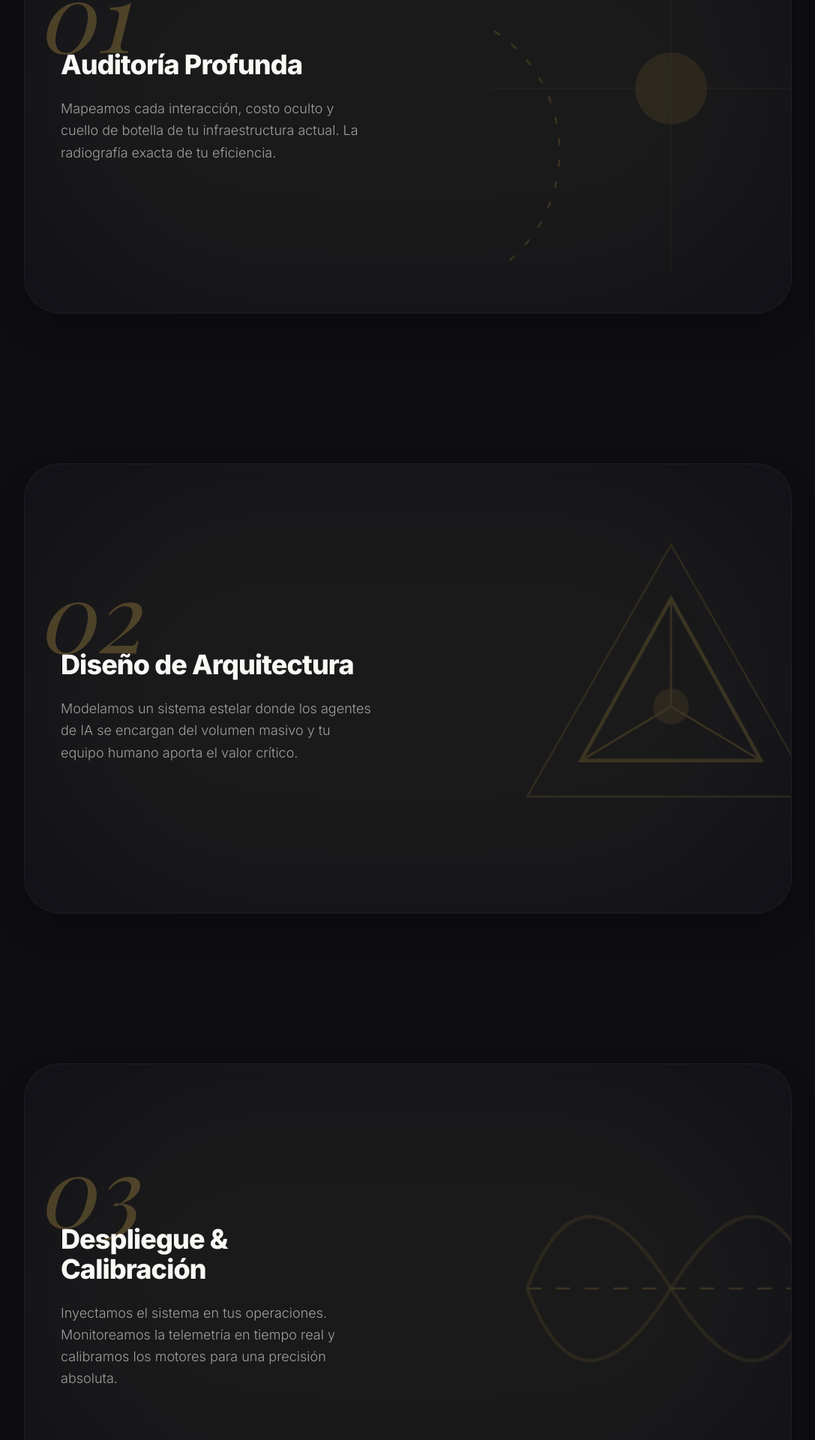
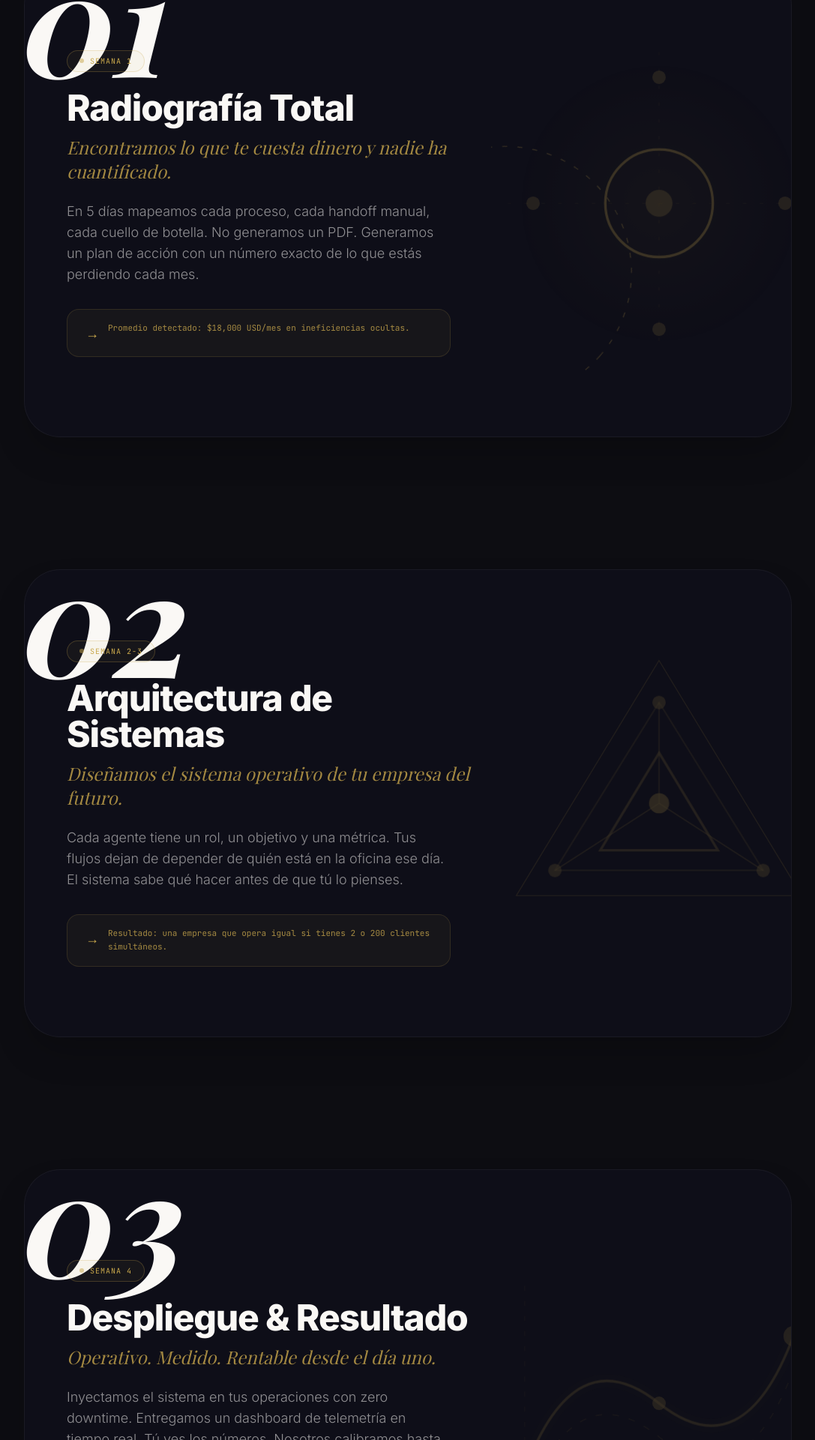
Before and after one commit to cygnusiaagency/landingpage, a React (Vite) app: page / in a window 1280 px wide. Shown: the part 3585-5505 px from the top of the page at 75% size, without its empty margins (96-1183 px from the left). Built offline with nearby package versions, Linux system fonts and the light colour scheme; a web font is replaced by a local one.

Commit message:
feat: aggressive copy + premium animations for src/components/Protocol.jsx

```diff
--- a/src/components/Protocol.jsx
+++ b/src/components/Protocol.jsx
@@ -3,6 +3,80 @@ import gsap from 'gsap';
 import { ScrollTrigger } from 'gsap/ScrollTrigger';
 
 gsap.registerPlugin(ScrollTrigger);
+
+const steps = [
+  {
+    id: '01',
+    tag: 'SEMANA 1',
+    title: 'Radiografía Total',
+    subtitle: 'Encontramos lo que te cuesta dinero y nadie ha cuantificado.',
+    desc: 'En 5 días mapeamos cada proceso, cada handoff manual, cada cuello de botella. No generamos un PDF. Generamos un plan de acción con un número exacto de lo que estás perdiendo cada mes.',
+    proof: 'Promedio detectado: $18,000 USD/mes en ineficiencias ocultas.',
+    svg: (
+      <svg viewBox="0 0 200 200" className="w-full h-full text-champagne">
+        <defs>
+          <radialGradient id="g1" cx="50%" cy="50%" r="50%">
+            <stop offset="0%" stopColor="currentColor" stopOpacity="0.15" />
+            <stop offset="100%" stopColor="currentColor" stopOpacity="0" />
+          </radialGradient>
+        </defs>
+        <circle cx="100" cy="100" r="90" fill="url(#g1)" />
+        <circle cx="100" cy="100" r="75" fill="none" stroke="currentColor" strokeWidth="0.5" strokeDasharray="3 6" className="animate-[spin_60s_linear_infinite]" />
+        <circle cx="100" cy="100" r="55" fill="none" stroke="currentColor" strokeWidth="0.8" strokeDasharray="6 4" className="animate-[spin_30s_linear_infinite_reverse]" />
+        <circle cx="100" cy="100" r="32" fill="none" stroke="currentColor" strokeWidth="1.5" />
+        <circle cx="100" cy="100" r="8" fill="currentColor" className="opacity-60" />
+        <line x1="100" y1="10" x2="100" y2="190" stroke="currentColor" strokeWidth="0.3" strokeDasharray="2 8" className="opacity-30" />
+        <line x1="10" y1="100" x2="190" y2="100" stroke="currentColor" strokeWidth="0.3" strokeDasharray="2 8" className="opacity-30" />
+        <circle cx="100" cy="25" r="4" fill="currentColor" className="opacity-50 animate-pulse" />
+        <circle cx="175" cy="100" r="4" fill="currentColor" className="opacity-50 animate-pulse" style={{ animationDelay: '0.5s' }} />
+        <circle cx="100" cy="175" r="4" fill="currentColor" className="opacity-50 animate-pulse" style={{ animationDelay: '1s' }} />
+        <circle cx="25" cy="100" r="4" fill="currentColor" className="opacity-50 animate-pulse" style={{ animationDelay: '1.5s' }} />
+      </svg>
+    ),
+  },
+  {
+    id: '02',
+    tag: 'SEMANA 2-3',
+    title: 'Arquitectura de Sistemas',
+    subtitle: 'Diseñamos el sistema operativo de tu empresa del futuro.',
+    desc: 'Cada agente tiene un rol, un objetivo y una métrica. Tus flujos dejan de depender de quién está en la oficina ese día. El sistema sabe qué hacer antes de que tú lo pienses.',
+    proof: 'Resultado: una empresa que opera igual si tienes 2 o 200 clientes simultáneos.',
+    svg: (
+      <svg viewBox="0 0 200 200" className="w-full h-full text-champagne">
+        <polygon points="100,15 185,155 15,155" fill="none" stroke="currentColor" strokeWidth="0.6" className="opacity-20 animate-[pulse_5s_ease-in-out_infinite]" />
+        <polygon points="100,40 162,140 38,140" fill="none" stroke="currentColor" strokeWidth="1" className="opacity-30" />
+        <polygon points="100,70 135,128 65,128" fill="none" stroke="currentColor" strokeWidth="1.5" className="opacity-50" />
+        <line x1="100" y1="40" x2="100" y2="100" stroke="currentColor" strokeWidth="0.8" className="opacity-40" />
+        <line x1="38" y1="140" x2="100" y2="100" stroke="currentColor" strokeWidth="0.8" className="opacity-40" />
+        <line x1="162" y1="140" x2="100" y2="100" stroke="currentColor" strokeWidth="0.8" className="opacity-40" />
+        <circle cx="100" cy="100" r="6" fill="currentColor" className="opacity-70" />
+        <circle cx="100" cy="40" r="4" fill="currentColor" className="opacity-50 animate-pulse" />
+        <circle cx="38" cy="140" r="4" fill="currentColor" className="opacity-50 animate-pulse" style={{ animationDelay: '0.7s' }} />
+        <circle cx="162" cy="140" r="4" fill="currentColor" className="opacity-50 animate-pulse" style={{ animationDelay: '1.4s' }} />
+      </svg>
+    ),
+  },
+  {
+    id: '03',
+    tag: 'SEMANA 4',
+    title: 'Despliegue & Resultado',
+    subtitle: 'Operativo. Medido. Rentable desde el día uno.',
+    desc: 'Inyectamos el sistema en tus operaciones con zero downtime. Entregamos un dashboard de telemetría en tiempo real. Tú ves los números. Nosotros calibramos hasta que el ROI sea imposible de ignorar.',
+    proof: 'Garantía: si no hay mejora en 30 días, seguimos trabajando sin costo adicional.',
+    svg: (
+      <svg viewBox="0 0 200 200" className="w-full h-full text-champagne">
+        <path d="M20 140 Q 50 60, 100 100 T 180 60" fill="none" stroke="currentColor" strokeWidth="1.5" className="opacity-60 animate-[pulse_3s_ease-in-out_infinite]" />
+        <path d="M20 140 Q 50 60, 100 100 T 180 60" fill="none" stroke="currentColor" strokeWidth="8" strokeOpacity="0.05" />
+        <path d="M20 160 Q 50 80, 100 120 T 180 80" fill="none" stroke="currentColor" strokeWidth="0.8" strokeDasharray="4 6" className="opacity-20" />
+        <circle cx="180" cy="60" r="6" fill="currentColor" className="animate-pulse opacity-80" />
+        <circle cx="20" cy="140" r="4" fill="currentColor" className="opacity-40" />
+        <circle cx="100" cy="100" r="4" fill="currentColor" className="opacity-50" />
+        <line x1="20" y1="170" x2="185" y2="170" stroke="currentColor" strokeWidth="0.5" strokeDasharray="3 6" className="opacity-20" />
+        <line x1="20" y1="30" x2="20" y2="170" stroke="currentColor" strokeWidth="0.5" strokeDasharray="3 6" className="opacity-20" />
+      </svg>
+    ),
+  },
+];
 
 export default function Protocol() {
   const containerRef = useRef(null);
@@ -10,95 +84,99 @@ export default function Protocol() {
   useEffect(() => {
     let ctx = gsap.context(() => {
       const cards = gsap.utils.toArray('.protocol-card-inner');
-      const totalCards = cards.length;
 
+      // Entrance animation for each card
       cards.forEach((card, i) => {
-        if (i !== totalCards - 1) {
+        gsap.from(card, {
+          scrollTrigger: {
+            trigger: `.protocol-wrapper-${i}`,
+            start: 'top 85%',
+          },
+          y: 60, opacity: 0, duration: 1, ease: 'power3.out',
+        });
+      });
+
+      // Stacking / scale-out effect
+      cards.forEach((card, i) => {
+        if (i !== cards.length - 1) {
           gsap.to(card, {
-            scale: 0.9,
+            scale: 0.88,
             opacity: 0,
-            y: -50,
-            ease: "none",
+            y: -40,
+            ease: 'none',
             scrollTrigger: {
               trigger: `.protocol-wrapper-${i}`,
-              start: "top top",
-              end: "bottom top",
+              start: 'top top',
+              end: 'bottom top',
               scrub: true,
-            }
+            },
           });
         }
+      });
+
+      // Animated tag badge per card
+      gsap.utils.toArray('.card-tag').forEach((tag, i) => {
+        gsap.from(tag, {
+          scrollTrigger: { trigger: `.protocol-wrapper-${i}`, start: 'top 80%' },
+          x: -20, opacity: 0, duration: 0.8, ease: 'power3.out', delay: 0.3,
+        });
       });
     }, containerRef);
     return () => ctx.revert();
   }, []);
 
-  const steps = [
-    {
-      id: "01",
-      title: "Auditoría Profunda",
-      desc: "Mapeamos cada interacción, costo oculto y cuello de botella de tu infraestructura actual. La radiografía exacta de tu eficiencia.",
-      svg: (
-        <svg viewBox="0 0 100 100" className="w-full h-full opacity-20 text-champagne">
-          <circle cx="50" cy="50" r="40" fill="none" stroke="currentColor" strokeWidth="0.5" strokeDasharray="2 4" className="animate-[spin_40s_linear_infinite]" />
-          <circle cx="50" cy="50" r="25" fill="none" stroke="currentColor" strokeWidth="1" className="animate-[spin_20s_linear_infinite_reverse]" />
-          <circle cx="50" cy="50" r="10" fill="currentColor" className="animate-[pulse_3s_ease-in-out_infinite] opacity-50" />
-          <path d="M50 0 L50 100 M0 50 L100 50" stroke="currentColor" strokeWidth="0.2" className="opacity-50" />
-        </svg>
-      )
-    },
-    {
-      id: "02",
-      title: "Diseño de Arquitectura",
-      desc: "Modelamos un sistema estelar donde los agentes de IA se encargan del volumen masivo y tu equipo humano aporta el valor crítico.",
-      svg: (
-        <svg viewBox="0 0 100 100" className="w-full h-full opacity-20 text-champagne">
-           <polygon points="50 10, 90 80, 10 80" fill="none" stroke="currentColor" strokeWidth="0.5" className="animate-[pulse_4s_ease-in-out_infinite]" />
-           <polygon points="50 25, 75 70, 25 70" fill="none" stroke="currentColor" strokeWidth="1" />
-           <circle cx="50" cy="55" r="5" fill="currentColor" className="opacity-50" />
-           <path d="M50 25 L50 55 M25 70 L50 55 M75 70 L50 55" stroke="currentColor" strokeWidth="0.5" />
-        </svg>
-      )
-    },
-    {
-      id: "03",
-      title: "Despliegue & Calibración",
-      desc: "Inyectamos el sistema en tus operaciones. Monitoreamos la telemetría en tiempo real y calibramos los motores para una precisión absoluta.",
-      svg: (
-        <svg viewBox="0 0 100 100" className="w-full h-full opacity-20 text-champagne">
-          <path d="M10 50 Q 25 10, 50 50 T 90 50" fill="none" stroke="currentColor" strokeWidth="1" className="animate-[pulse_2s_ease-in-out_infinite]" />
-          <path d="M10 50 Q 25 90, 50 50 T 90 50" fill="none" stroke="currentColor" strokeWidth="1" className="animate-[pulse_2s_ease-in-out_infinite_reverse]" />
-          <line x1="10" y1="50" x2="90" y2="50" stroke="currentColor" strokeWidth="0.5" strokeDasharray="4 4" />
-        </svg>
-      )
-    }
-  ];
-
   return (
     <section id="protocolo" ref={containerRef} className="relative bg-obsidian py-32 px-6">
       <div className="max-w-5xl mx-auto mb-24 text-center">
-        <span className="font-mono text-xs text-champagne tracking-widest uppercase mb-4 block">Metodología Operativa</span>
-        <h2 className="text-4xl md:text-5xl font-inter font-bold text-ivory">
-          El Protocolo <span className="text-drama text-champagne">Cygnus</span>
+        <span className="font-mono text-[11px] text-champagne tracking-[0.25em] uppercase mb-4 block">Metodología Operativa</span>
+        <h2 className="text-4xl md:text-6xl font-inter font-black text-ivory tracking-tight leading-tight">
+          De cero a resultados<br />
+          <span className="text-drama text-champagne font-normal">en 30 días. No en 6 meses.</span>
         </h2>
+        <p className="text-ivory/50 font-inter text-lg mt-6 max-w-xl mx-auto font-light">
+          El tiempo que tardas en evaluarnos es tiempo que tu competencia usa para ganar clientes que deberían ser tuyos.
+        </p>
       </div>
 
       <div className="max-w-5xl mx-auto">
         {steps.map((step, index) => (
           <div key={index} className={`protocol-wrapper-${index} sticky top-0 h-screen flex items-center justify-center`}>
-            <div className="protocol-card-inner w-full h-[75vh] bg-[#121218] rounded-[3rem] border border-white/5 p-12 flex flex-col md:flex-row items-center justify-between relative overflow-hidden shadow-2xl will-change-transform">
+            <div className="protocol-card-inner w-full h-[78vh] bg-[#0E0E18] rounded-[3rem] border border-white/5 p-10 md:p-14 flex flex-col md:flex-row items-center justify-between relative overflow-hidden shadow-2xl will-change-transform hover:border-champagne/15 transition-colors duration-700">
 
-              {/* Background Glow */}
-              <div className="absolute top-1/2 left-1/2 -translate-x-1/2 -translate-y-1/2 w-full h-full bg-champagne/5 rounded-full blur-[100px] pointer-events-none"></div>
+              {/* Background glow */}
+              <div className="absolute top-1/2 right-0 -translate-y-1/2 w-[500px] h-[500px] bg-champagne/4 rounded-full blur-[120px] pointer-events-none" />
 
-              <div className="absolute -right-20 top-1/2 -translate-y-1/2 w-[30rem] h-[30rem] pointer-events-none">
+              {/* SVG decoration */}
+              <div className="absolute -right-12 top-1/2 -translate-y-1/2 w-[28rem] h-[28rem] pointer-events-none opacity-25">
                 {step.svg}
               </div>
 
-              <div className="relative z-10 md:w-1/2 md:pr-12">
-                <span className="text-drama text-champagne/30 text-9xl absolute -top-16 -left-8 pointer-events-none select-none">{step.id}</span>
-                <div className="relative z-10 mt-12">
-                  <h3 className="text-4xl font-inter font-bold text-ivory mb-6 tracking-tight">{step.title}</h3>
-                  <p className="text-ivory/60 font-inter text-lg leading-relaxed font-light">{step.desc}</p>
+              {/* Number watermark */}
+              <span className="text-drama text-champagne/8 text-[12rem] font-black absolute -top-8 -left-4 pointer-events-none select-none leading-none">
+                {step.id}
+              </span>
+
+              {/* Content */}
+              <div className="relative z-10 md:w-3/5">
+                <div className="card-tag inline-flex items-center gap-2 px-4 py-1.5 rounded-full border border-champagne/25 bg-champagne/5 mb-6">
+                  <span className="w-1.5 h-1.5 rounded-full bg-champagne animate-pulse" />
+                  <span className="font-mono text-[10px] text-champagne tracking-widest uppercase">{step.tag}</span>
+                </div>
+
+                <h3 className="text-4xl md:text-5xl font-inter font-black text-ivory mb-3 tracking-tight leading-tight">
+                  {step.title}
+                </h3>
+                <p className="text-drama text-champagne/80 text-xl md:text-2xl font-normal mb-6">
+                  {step.subtitle}
+                </p>
+                <p className="text-ivory/55 font-inter text-base md:text-lg leading-relaxed font-light mb-8 max-w-lg">
+                  {step.desc}
+                </p>
+
+                {/* Proof bar */}
+                <div className="flex items-start gap-3 bg-champagne/5 border border-champagne/15 rounded-2xl px-6 py-4 max-w-lg">
+                  <span className="text-champagne font-bold text-lg shrink-0 mt-0.5">→</span>
+                  <p className="font-mono text-[11px] text-champagne/80 leading-relaxed">{step.proof}</p>
                 </div>
               </div>
             </div>
```
